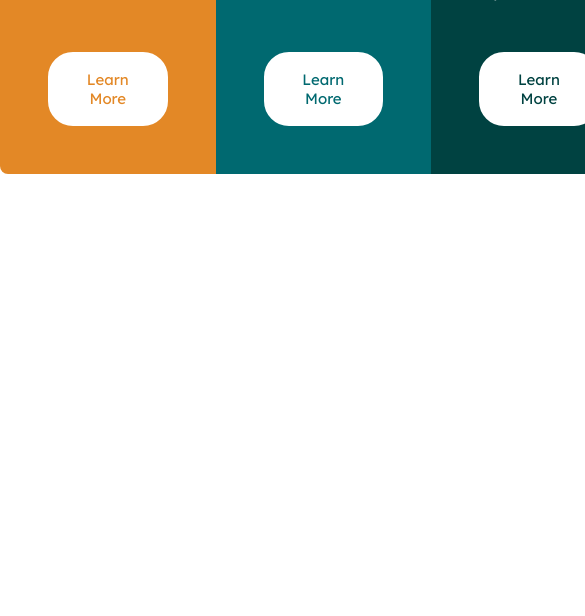
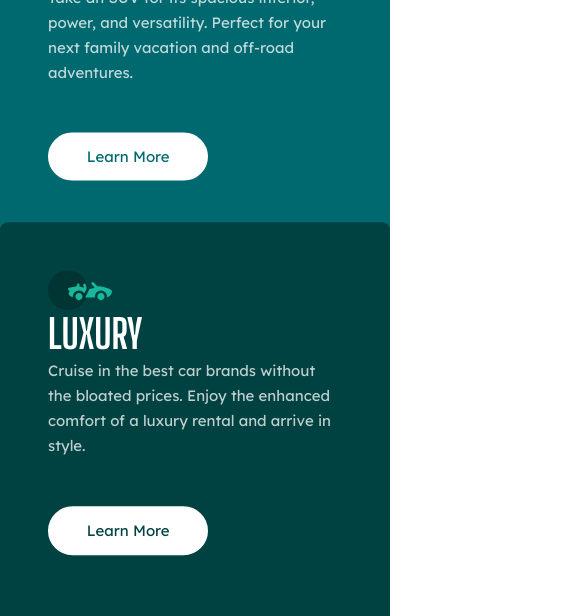
Before and after one commit to RayaneBengaoui/FM_challenge19_3column_component, a plain HTML site: page index.html in a window 390 px wide. Shown: the part 526-1142 px from the top of the page, 585 px wide, since content can reach past the window. Before the commit the page ends 844 px from the top, so only its background shows below. Drawn offline with Linux system fonts and the light colour scheme.

Commit message:
Adding media query for mobile view

```diff
--- a/style.css
+++ b/style.css
@@ -56,7 +56,7 @@ h1 {
   font-size: 15px;
   border-radius: 25px;
   background-color: white;
-  padding: 1rem 2.3rem;
+  padding: 0.8rem 2.3rem;
   transition: all 0.5s ease;
 }
 
@@ -89,3 +89,28 @@ h1 {
 .card-luxury button {
   color: hsl(179, 100%, 13%);
 }
+
+@media screen and (max-width: 950px) {
+  main {
+    margin: auto;
+    width: unset;
+
+    flex-direction: column;
+    background-color: hsl(179, 100%, 13%);
+  }
+
+  .card {
+    border-radius: 0;
+  }
+
+  .card-suv {
+    transform: translateY(-0.4rem);
+    border-top-left-radius: 8px;
+    border-top-right-radius: 8px;
+  }
+  .card-luxury {
+    transform: translateY(-0.8rem);
+    border-top-left-radius: 8px;
+    border-top-right-radius: 8px;
+  }
+}
```
